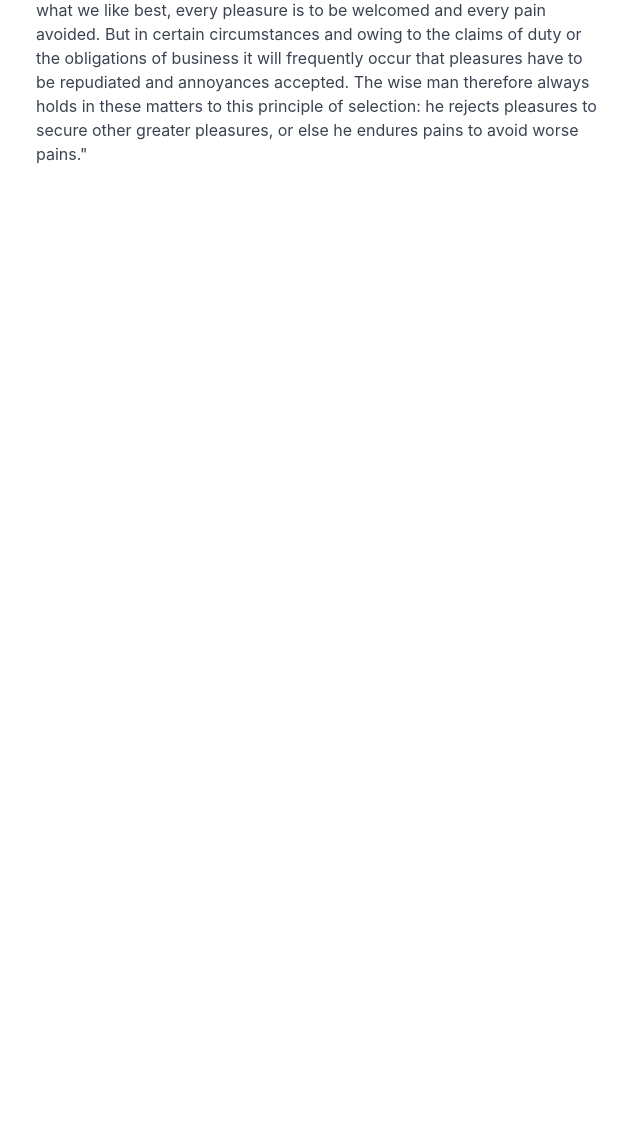
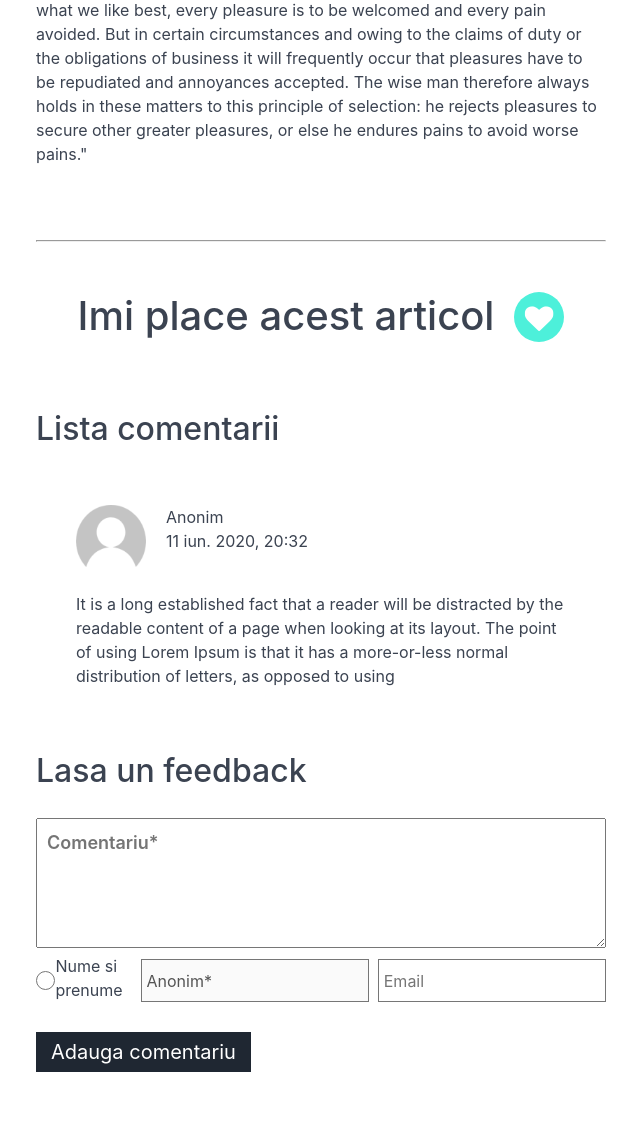
Before and after one commit to creatina98/blog, a PHP site: page /vizualizarearticol.html in a window 1280 px wide. Shown: the part 1816-2938 px from the top of the page, without its empty margins (354-994 px from the left). Before the commit the page ends 1979 px from the top, so only its background shows below. Run offline with PHP 8.4, Linux system fonts and the light colour scheme.

Commit message:
brb mihaita

```diff
--- a/css/stylevizualizare.css
+++ b/css/stylevizualizare.css
@@ -221,3 +221,102 @@ font-size: 45px;
     padding-right: 50px;
   }
 }
+
+
+.boxContinutComentarii{
+  width: 100%;
+  padding: 50px 0px;
+}
+
+.boxContinutComentarii hr{
+  margin-bottom: 50px;
+}
+
+.listaComentarii{
+  padding: 40px;
+}
+
+.boxImgScrisAutor{
+  display: flex;
+  padding-bottom: 15px;
+}
+
+.boxImgScrisAutor img{
+  margin-right: 20px;
+}
+
+.boxAperciereArticol{
+  display: flex;
+  justify-content: center;
+  margin-bottom: 50px;
+}
+.boxAperciereArticol h1{
+  font-size: 40px;
+  font-weight: 500;
+}
+.boxAperciereArticol button{
+  width: 50px;
+  height: 50px;
+  border-radius: 50%;
+  border-radius: none;
+  color: white;
+  background-color:#4DF0DA ;
+  border: none;
+  padding-top: 7px;
+  margin-left: 20px;
+  cursor: pointer;
+}
+.inputAddComentarii h2{
+  font-weight: 500;
+  padding-bottom: 12px;
+}
+
+.inputAddComentarii textarea{
+  width: 100%;
+  height: 130px;
+  font-size: 18px;
+  font-weight: 600;
+  /* background-color: #FAFAFA; */
+  padding: 10px;
+}
+
+.inputAddComentarii input{
+  padding: 5px;
+}
+
+
+.inputBoxComentariu{
+  display: flex;
+}
+.inputBoxComentariu input{
+  width: 100%;
+  margin-top: 5px;
+  /* background-color: #FAFAFA; */
+  border: 1px solid #767676;
+}
+
+.inputAddComentarii button{
+  background-color: #1F2732;
+  color: white;
+  font-size: 20px;
+  padding: 5px 15px;
+  border: none;
+  margin-top: 30px;
+  cursor: pointer;
+}
+
+@keyframes pulse {
+  from { transform: scale(1); }
+  50% { transform: scale(0.85); }
+  to { transform: scale(1); }
+}
+
+.fe-pulse-w-pause {
+  animation-name: pulse;
+  animation-duration: 1.4s;
+  animation-iteration-count: infinite;
+}
+.fe-pulse-w-pause:hover,
+.fe-pulse-w-pause:focus {
+  animation-name: unset;
+}
--- a/vizualizarearticol.html
+++ b/vizualizarearticol.html
@@ -5,6 +5,7 @@
     <link rel="stylesheet" type="text/css" href="./css/stylevizualizare.css">
     <link rel="stylesheet" href="./dist/spectre.css">
     <link rel="stylesheet" href="./dist/spectre-icons.css">
+    <link rel="stylesheet" href="https://cdnjs.cloudflare.com/ajax/libs/font-awesome/4.7.0/css/font-awesome.min.css">
     <title>M&E | Blog</title>
     </head>
 <body>
@@ -55,6 +56,39 @@ Section 1.10.33 of "de Finibus Bonorum et Malorum", written by Cicero in 45 BC
     1914 translation by H. Rackham
     "On the other hand, we denounce with righteous indignation and dislike men who are so beguiled and demoralized by the charms of pleasure of the moment, so blinded by desire, that they cannot foresee the pain and trouble that are bound to ensue; and equal blame belongs to those who fail in their duty through weakness of will, which is the same as saying through shrinking from toil and pain. These cases are perfectly simple and easy to distinguish. In a free hour, when our power of choice is untrammelled and when nothing prevents our being able to do what we like best, every pleasure is to be welcomed and every pain avoided. But in certain circumstances and owing to the claims of duty or the obligations of business it will frequently occur that pleasures have to be repudiated and annoyances accepted. The wise man therefore always holds in these matters to this principle of selection: he rejects pleasures to secure other greater pleasures, or else he endures pains to avoid worse pains."
                 </p>
+           <div class="boxContinutComentarii">
+                <hr>
+                <div class="boxAperciereArticol">
+                    <h1 class="text-center">Imi place acest articol</h1>
+                    <button id="likeButton" style="font-size:24px"><i class="fa fa-heart fe-pulse-w-pause" style="font-size: 30px;"></i></button>
+                </div>
+                <h2>Lista comentarii</h2>
+                <div class="listaComentarii">
+                    <div class="boxImgScrisAutor">
+                        <img src="./img/iconCometariu.png" alt="icon" width="70px" height="62px">
+                        <div class="autorCometariu">
+                            <p style="margin-bottom: 0;">Anonim</p>
+                            <p>11 iun. 2020, 20:32</p>
+                        </div>
+                   </div>
+                   <p>It is a long established fact that a reader will be distracted by the readable content of a page when looking at its layout.
+                    The point of using Lorem Ipsum is that it has a more-or-less normal distribution of letters, as opposed to using</p>
+                </div>
+
+                <div class="inputAddComentarii">
+                    <h2>Lasa un feedback</h2>
+                    <form accept="" method="POST">
+                        <textarea placeholder="Comentariu*"></textarea>
+                        <div class="inputBoxComentariu">
+                        <input type='radio' name='XIAlmnus' value='Yes' id="XIyes" style="width: 50px;"/> Nume si prenume&nbsp&nbsp&nbsp&nbsp
+                        <input type="textbox" name="XIyop" id="XIyop" value="Anonim*"/>&nbsp&nbsp
+                        <input type="text" placeholder="Email">
+                        </div>
+                        <button>Adauga comentariu</button>
+                    </form>
+                </div>
+           </div>
+
            </div>
            <div class="columns  col-4 hide-md">
                <div class="colst" >
@@ -88,5 +122,27 @@ Section 1.10.33 of "de Finibus Bonorum et Malorum", written by Cicero in 45 BC
     </div>
 
 <script src="./js/sidebar.js"></script>
+<script src="./js/jquery-3.5.1.js"></script>
+<script>
+    $(function() {
+    window.invalidate_input = function() {
+        if ($('input[name=XIAlmnus]:checked').val() == "Yes")
+            $('#XIyop').removeAttr('disabled');
+        else
+            $('#XIyop').attr('disabled', 'disabled');
+    };
+
+    $("input[name=XIAlmnus]").change(invalidate_input);
+
+    invalidate_input();
+});
+</script>
+<script>
+$( "#likeButton" ).click(function() {
+  $( this ).css( "color", "#4DF0DA" );
+  $( this ).css( "background-color", "white" );
+  $("i").removeClass("fe-pulse-w-pause");
+});
+</script>
 </body>
 </html>
```
Also changed, not shown: img/iconCometariu.png (added). Lines whose indentation alone changed are shown as unchanged.
